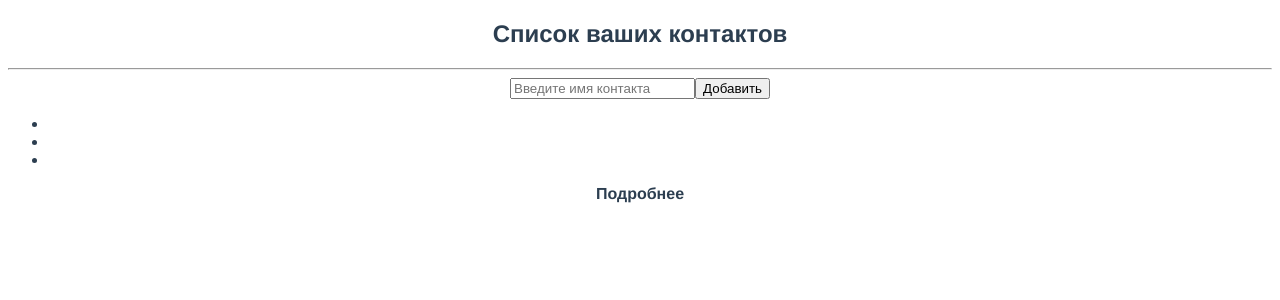
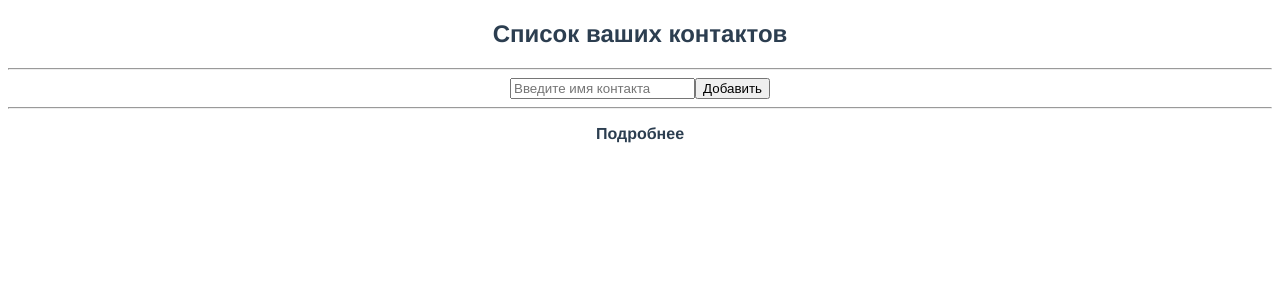
Before and after one commit to VShka/contact-list, a Vue app: page / in a window 1280 px wide. Shown: the top 300 px of the page. Built offline with nearby package versions, Linux system fonts and the light colour scheme.

Commit message:
add new component for show contacts

```diff
--- /dev/null
+++ b/src/components/ContactList.vue
@@ -0,0 +1,15 @@
+<template>
+  <ul class="contact-list">
+    <li
+      v-for="contact in contacts"
+      :contact="contact"
+      :key="contact.id"
+    ></li>
+  </ul>
+</template>
+
+<script>
+export default {
+  props: ['contacts']
+}
+</script>
--- a/src/views/Home.vue
+++ b/src/views/Home.vue
@@ -4,13 +4,8 @@
     <h1>Список ваших контактов</h1>
     <hr>
     <AddContact />
-    <ul class="contact-list">
-      <li
-        v-for="contact in contacts"
-        :contact="contact"
-        :key="contact.id"
-      ></li>
-    </ul>
+    <hr>
+    <ContactList />
     <router-link to="/about" class="link">Подробнее</router-link>
   </section>
 
@@ -18,6 +13,7 @@
 
 <script>
 import AddContact from '@/components/AddContact';
+import ContactList from '@/components/ContactList';
 
 export default {
   data() {
@@ -30,7 +26,8 @@ export default {
     }
   },
   components: {
-    AddContact
+    AddContact,
+    ContactList
   }
 }
 
```
